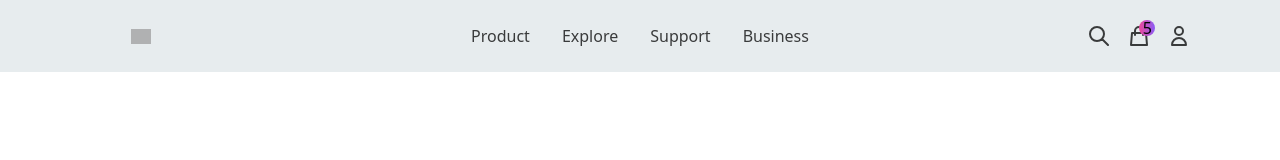
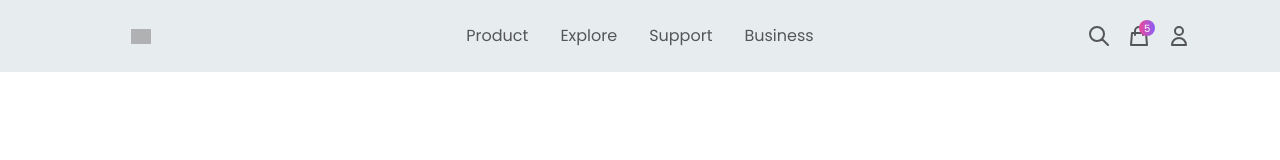
Before and after one commit to bineetNaidu/apple-redesign, a Next.js app: page / in a window 1280 px wide. Shown: the top 160 px of the page. Built offline with nearby package versions, Linux system fonts and the light colour scheme; grey boxes are pictures that could not be loaded.

Commit message:
🪨 add Poppins font and extent tailwind config

```diff
--- a/components/Header.tsx
+++ b/components/Header.tsx
@@ -34,7 +34,7 @@
         <SearchIcon className="headerIcon" />
         <Link href="/checkout">
           <div className="relative cursor-pointer">
-            <span className="absolute -right-1 -top-1 z-50 flex h-4 w-4 items-center justify-center rounded-full bg-gradient-to-r from-pink-500 to-violet-500">
+            <span className="absolute -right-1 -top-1 z-50 flex h-4 w-4 items-center justify-center rounded-full bg-gradient-to-r from-pink-500 to-violet-500 text-[10px] text-white">
               5
             </span>
             <ShoppingBagIcon className="headerIcon" />
--- a/styles/global.css
+++ b/styles/global.css
@@ -1,6 +1,14 @@
+@import url('https://fonts.googleapis.com/css2?family=Poppins:ital,wght@0,100;0,200;0,300;0,400;0,500;0,600;0,700;0,800;0,900;1,100;1,200;1,300;1,400;1,500;1,600;1,700;1,800;1,900&display=swap');
+
 @tailwind base;
 @tailwind components;
 @tailwind utilities;
+
+@layer base {
+  body {
+    @apply font-body text-[#252428];
+  }
+}
 
 @layer components {
   .headerLink {
--- a/tailwind.config.js
+++ b/tailwind.config.js
@@ -7,7 +7,11 @@
     './src/**/*.{js,ts,jsx,tsx}',
   ],
   theme: {
-    extend: {},
+    extend: {
+      fontFamily: {
+        body: ['Poppins', 'sans-serif'],
+      },
+    },
   },
   plugins: [],
 };
```
